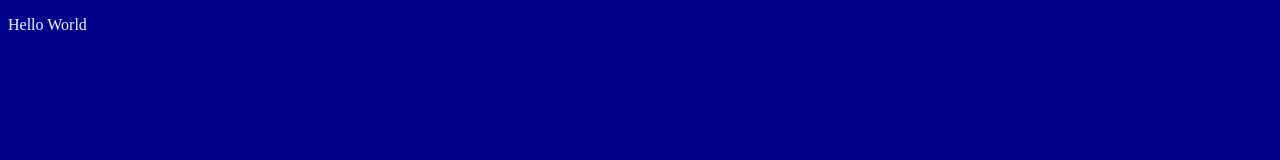
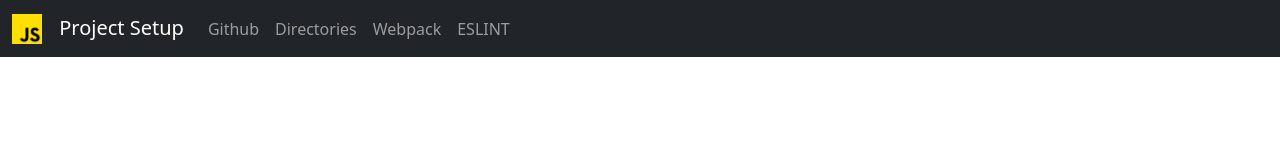
Before and after one commit to Wolfushima/quickguide-settingup-projects, a website built with webpack: page src/template.html in a window 1280 px wide. Built offline with nearby package versions, Linux system fonts and the light colour scheme.

Commit message:
Added a Navbar

```diff
--- a/src/main.scss
+++ b/src/main.scss
@@ -1,7 +1,3 @@
-body {
-    background-color: darkblue;
+.navbar-brand > img {
+    margin-right: 12px;
 }
-
-p {
-    color: aliceblue;
-}
--- a/src/template.html
+++ b/src/template.html
@@ -5,8 +5,37 @@
     <meta http-equiv="X-UA-Compatible" content="IE=edge">
     <meta name="viewport" content="width=device-width, initial-scale=1.0">
     <title>Document</title>
+    <link href="https://cdn.jsdelivr.net/npm/bootstrap@5.1.3/dist/css/bootstrap.min.css" rel="stylesheet" integrity="sha384-1BmE4kWBq78iYhFldvKuhfTAU6auU8tT94WrHftjDbrCEXSU1oBoqyl2QvZ6jIW3" crossorigin="anonymous">
 </head>
 <body>
-    <p>Hello World</p>
+    <nav class="navbar navbar-expand-lg navbar-dark bg-dark">
+        <div class="container-fluid">
+            <a class="navbar-brand" href="#">
+                <img src="./assets/js.png" alt="" width="30" height="30" class="d-inline-block align-text-top">
+                Project Setup
+            </a>
+          <button class="navbar-toggler" type="button" data-bs-toggle="collapse" data-bs-target="#navbarNavDropdown" aria-controls="navbarNavDropdown" aria-expanded="false" aria-label="Toggle navigation">
+            <span class="navbar-toggler-icon"></span>
+          </button>
+          <div class="collapse navbar-collapse" id="navbarNavDropdown">
+            <ul class="navbar-nav">
+              <li class="nav-item">
+                <a class="nav-link" href="#">Github</a>
+              </li>
+              <li class="nav-item">
+                <a class="nav-link" href="#">Directories</a>
+              </li>
+              <li class="nav-item">
+                <a class="nav-link" href="#">Webpack</a>
+              </li>
+              <li class="nav-item">
+                <a class="nav-link" href="#">ESLINT</a>
+              </li>
+            </ul>
+          </div>
+        </div>
+    </nav>
+
+    <script src="https://cdn.jsdelivr.net/npm/bootstrap@5.1.3/dist/js/bootstrap.bundle.min.js" integrity="sha384-ka7Sk0Gln4gmtz2MlQnikT1wXgYsOg+OMhuP+IlRH9sENBO0LRn5q+8nbTov4+1p" crossorigin="anonymous"></script>
 </body>
 </html>
--- a/webpack.dev.js
+++ b/webpack.dev.js
@@ -4,6 +4,10 @@ const common = require('./webpack.common');
 
 module.exports = merge(common, {
   mode: 'development',
+  devServer: { // make webpack reload the web browser every save
+    hot: false, // optional, but you must not set both hot and liveReload to true
+    liveReload: true,
+  },
   output: {
     filename: '[name].bundle.js',
     path: path.resolve(__dirname, 'dist'),
```
Also changed, not shown: dist/imgs/3dfb665e058d08c99f28.png (added), dist/index.html, src/assets/js.png (added), 2 other files.
